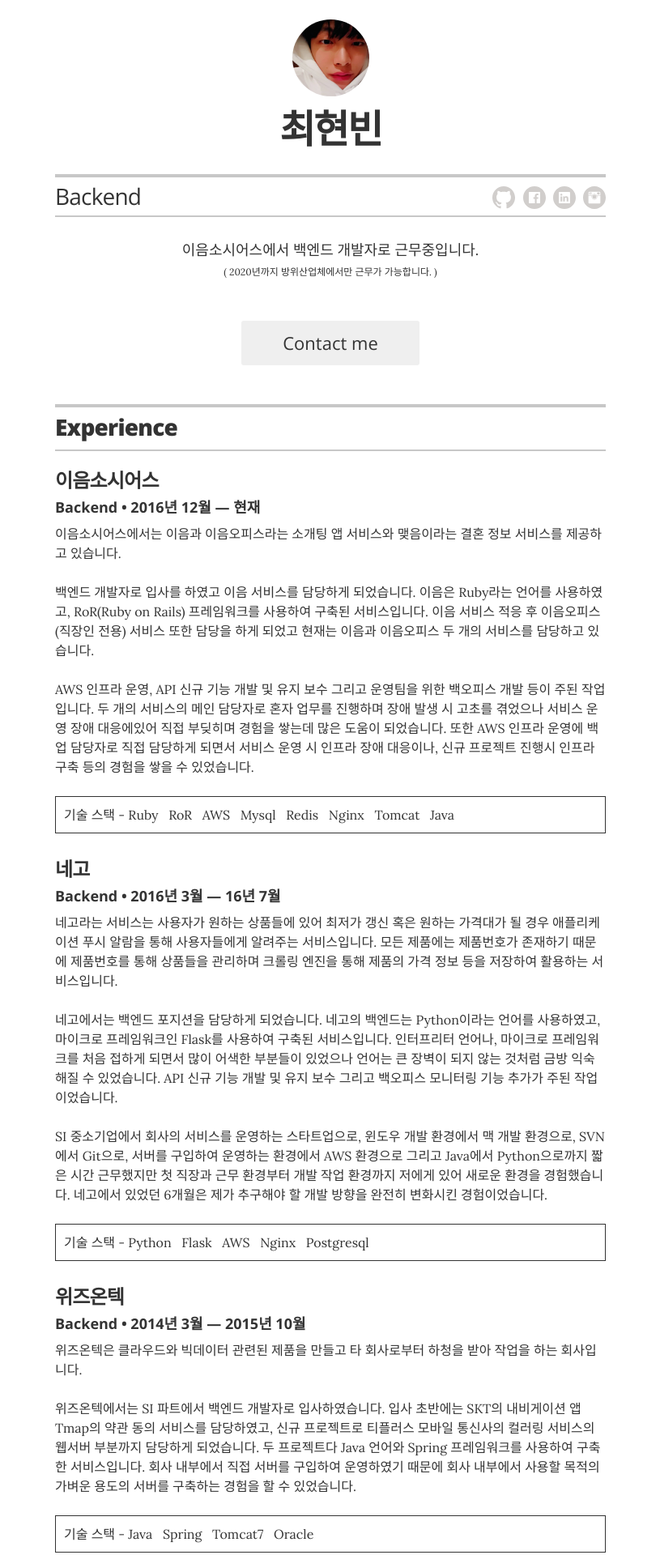
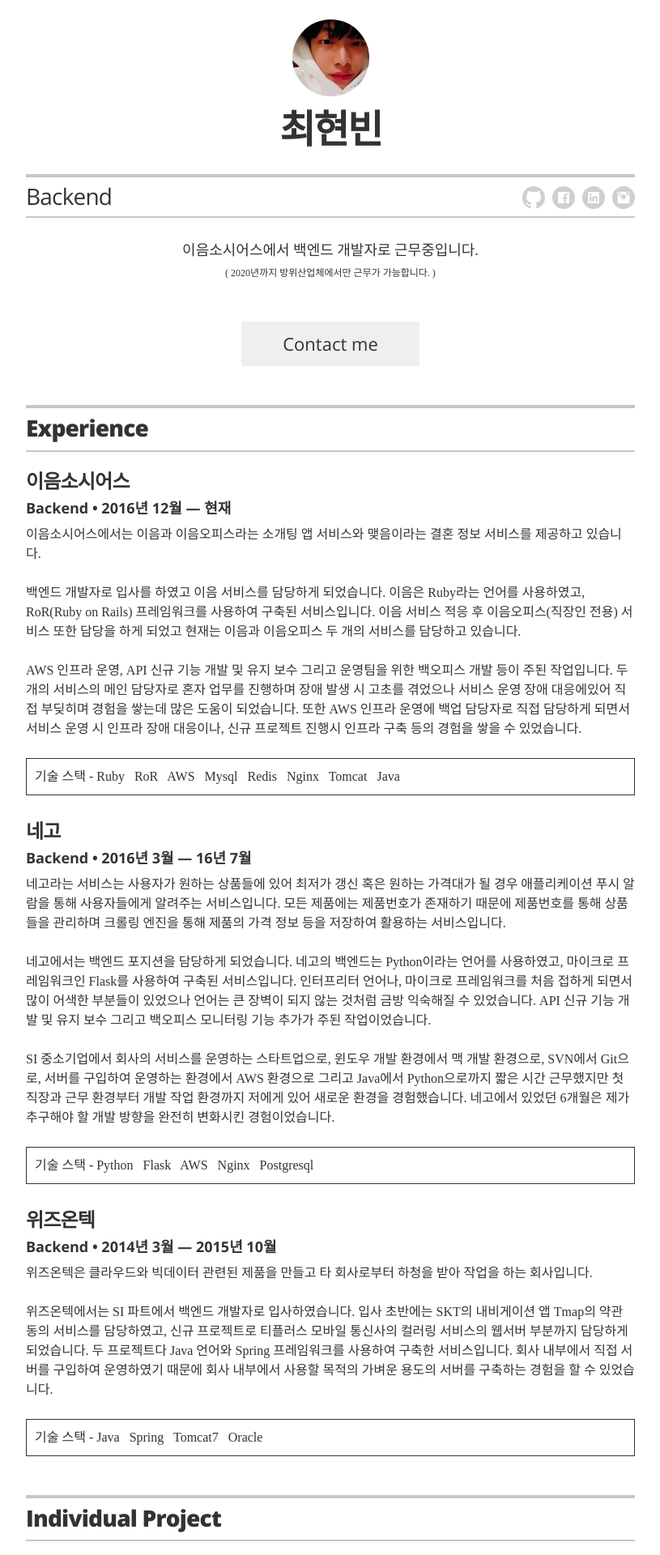
Before and after one commit to bingl2/resume, a Jekyll site: the page built from index.html, in a window 1280 px wide. Shown: the top 1920 px of the page at 81% size, without its empty margins (232-1047 px from the left). Built offline with Jekyll 4.4.1, drawn with Linux system fonts in a browser that asks for light colours.

Commit message:
글꼴 변경

```diff
--- a/_sass/_base.scss
+++ b/_sass/_base.scss
@@ -15,13 +15,14 @@
   color: $text_color;
   font-size: 16px;
   line-height: 1.5;
+  font-family: 돋움, dotum, 굴림, gulim;
 }
 
 .wrapper:before,
 .wrapper:after { content:""; display:table; }
 .wrapper:after { clear: both; }
 .wrapper {
-  max-width: 728px;
+  max-width: 800px;
   padding: 0 24px;
   margin: 0 auto;
   zoom: 1;
```
